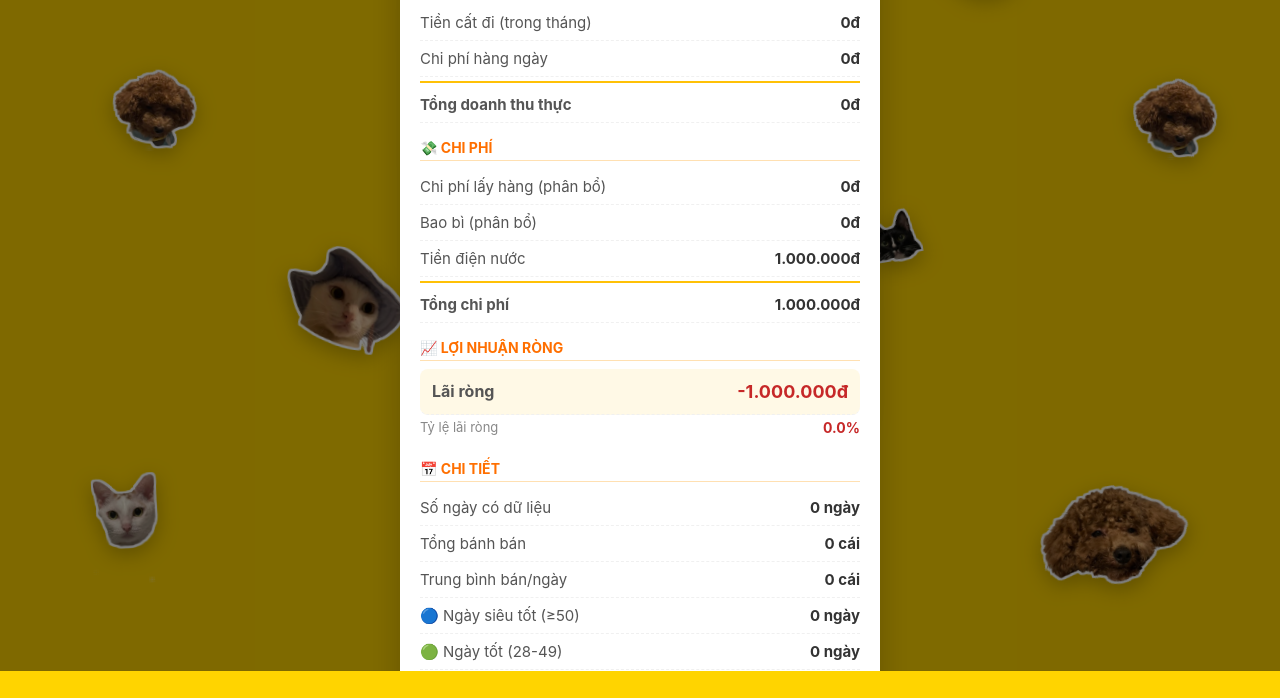
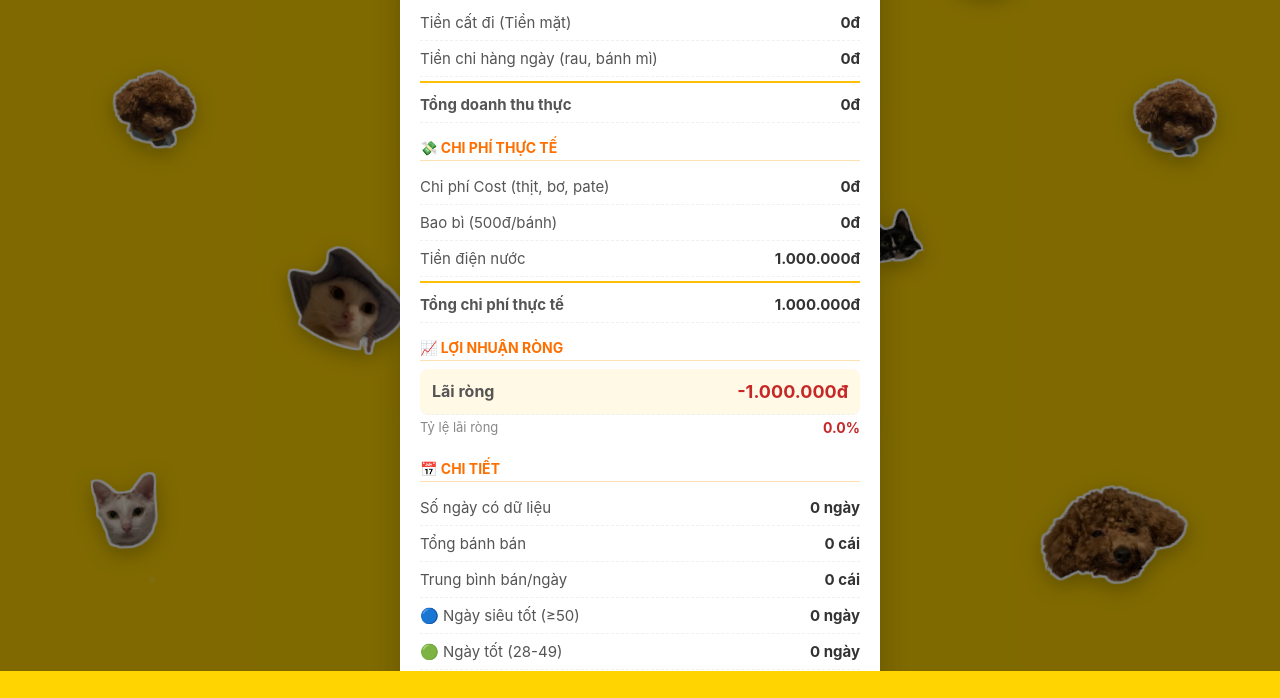
Before and after one commit to Hanyiiiiiii/tiem-banh-mi, a website: page index.html in a window 1280 px wide. Both pictures are taken after a click on the button "Tổng kết tháng". Shown: the part 129-827 px from the top of the page. Drawn offline with Linux system fonts and the light colour scheme; no server answers.

Commit message:
Update index.html

```diff
--- a/index.html
+++ b/index.html
@@ -1374,7 +1374,9 @@ async function closeDayModal() {
 // ============ TỔNG KẾT THÁNG ============
 function showMonthSummary() {
   const daysInMonth = new Date(currentYear, currentMonth + 1, 0).getDate();
-  let tongDoanhThu = 0, tongBanh = 0, tongChiPhiHangNgay = 0;
+  let tongTienCatDi = 0;
+  let tongBanh = 0;
+  let tongChiPhiHangNgay = 0;
   let ngaySieuTot = 0, ngayTot = 0, ngayThuong = 0, ngayE = 0, soNgay = 0;
   let bestDay = null, worstDay = null;
 
@@ -1383,7 +1385,7 @@ function showMonthSummary() {
     const r = data[key];
     if (!r || isDayEmpty(r)) continue;
     soNgay++;
-    tongDoanhThu += r.tienCat || 0;
+    tongTienCatDi += r.tienCat || 0;
     tongBanh += r.tongBanhBan || 0;
     tongChiPhiHangNgay += r.tongChiPhi || 0;
 
@@ -1396,31 +1398,39 @@ function showMonthSummary() {
     if (!worstDay || r.tongBanhBan < worstDay.sold) worstDay = { d, sold: r.tongBanhBan };
   }
 
-  // ⭐ Dùng null để tự động lấy từ Firebase
+  // 1. Chi phí Cost (Nguyên vật liệu chính: thịt, bơ, pate...)
   const chiPhiLayHangTheoThang = tinhChiPhiLayHangTheoThang(null, data);
   const thangKey = `${currentYear}-${String(currentMonth + 1).padStart(2, '0')}`;
   const chiPhiLayHang = chiPhiLayHangTheoThang[thangKey] || 0;
 
+  // 2. Chi phí Bao bì (500đ/cái)
   const baoBiTheoThang = tinhBaoBiTheoThang(PACKAGING, data);
   const baoBi = baoBiTheoThang[thangKey] || 0;
 
-  const doanhThuThuc = tongDoanhThu + tongChiPhiHangNgay;
+  // 3. Tiền điện nước
   const tienDienNuoc = TIEN_DIEN_NUOC;
-  const laiRong = doanhThuThuc - chiPhiLayHang - baoBi - tienDienNuoc;
+
+  // 4. TỔNG DOANH THU THỰC (Tiền khách trả)
+  // Bằng tiền cất đi + tiền đã chi ra để mua rau, bánh mì hàng ngày
+  const doanhThuThuc = tongTienCatDi + tongChiPhiHangNgay;
+
+  // 5. TỔNG CHI PHÍ THỰC TẾ (Cost + Bao bì + Điện nước)
+  const tongChiPhiThucTe = chiPhiLayHang + baoBi + tienDienNuoc;
+
+  // 6. LÃI RÒNG
+  const laiRong = doanhThuThuc - tongChiPhiThucTe;
 
   const tyLeLai = doanhThuThuc > 0 ? (laiRong / doanhThuThuc * 100) : 0;
   const laiRongColor = laiRong >= 0 ? '#2E7D32' : '#C62828';
-
-  const chiPhiKhaiTruong = tinhChiPhiKhaiTruong(PURCHASES, PACKAGING);
 
   const html = `
     <div class="section-title">💰 DOANH THU</div>
     <div class="result-row">
-      <span class="label">Tiền cất đi (trong tháng)</span>
-      <span class="value">${fmt(tongDoanhThu)}</span>
+      <span class="label">Tiền cất đi (Tiền mặt)</span>
+      <span class="value">${fmt(tongTienCatDi)}</span>
     </div>
     <div class="result-row">
-      <span class="label">Chi phí hàng ngày</span>
+      <span class="label">Tiền chi hàng ngày (rau, bánh mì)</span>
       <span class="value">${fmt(tongChiPhiHangNgay)}</span>
     </div>
     <div class="result-row" style="border-top: 2px solid #FFC107; padding-top: 12px; margin-top: 4px;">
@@ -1428,13 +1438,13 @@ function showMonthSummary() {
       <span class="value"><b>${fmt(doanhThuThuc)}</b></span>
     </div>
 
-    <div class="section-title">💸 CHI PHÍ</div>
+    <div class="section-title">💸 CHI PHÍ THỰC TẾ</div>
     <div class="result-row">
-      <span class="label">Chi phí lấy hàng (phân bổ)</span>
+      <span class="label">Chi phí Cost (thịt, bơ, pate)</span>
       <span class="value">${fmt(chiPhiLayHang)}</span>
     </div>
     <div class="result-row">
-      <span class="label">Bao bì (phân bổ)</span>
+      <span class="label">Bao bì (500đ/bánh)</span>
       <span class="value">${fmt(baoBi)}</span>
     </div>
     <div class="result-row">
@@ -1442,8 +1452,8 @@ function showMonthSummary() {
       <span class="value">${fmt(tienDienNuoc)}</span>
     </div>
     <div class="result-row" style="border-top: 2px solid #FFC107; padding-top: 12px; margin-top: 4px;">
-      <span class="label"><b>Tổng chi phí</b></span>
-      <span class="value"><b>${fmt(chiPhiLayHang + baoBi + tienDienNuoc)}</b></span>
+      <span class="label"><b>Tổng chi phí thực tế</b></span>
+      <span class="value"><b>${fmt(tongChiPhiThucTe)}</b></span>
     </div>
 
     <div class="section-title">📈 LỢI NHUẬN RÒNG</div>
```
